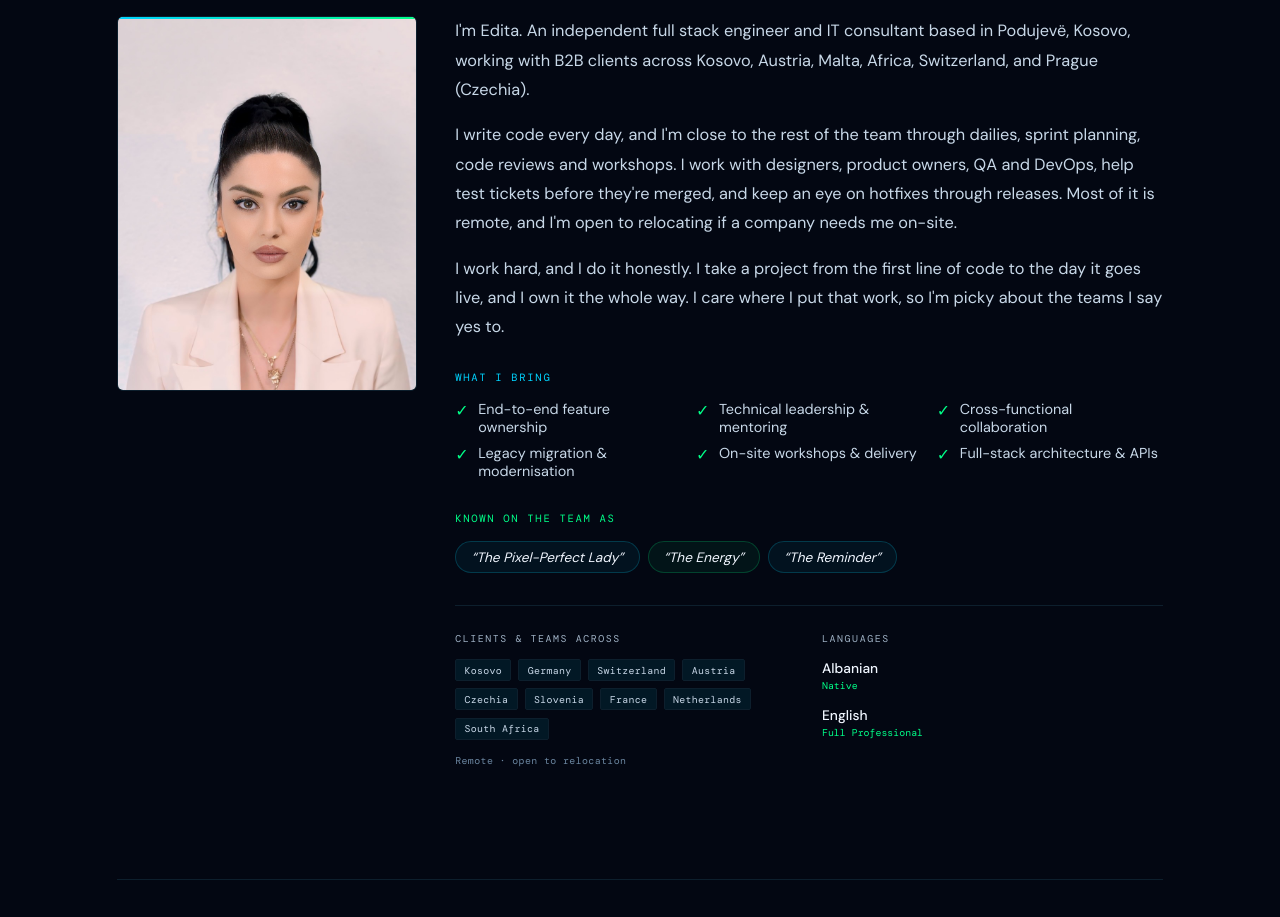
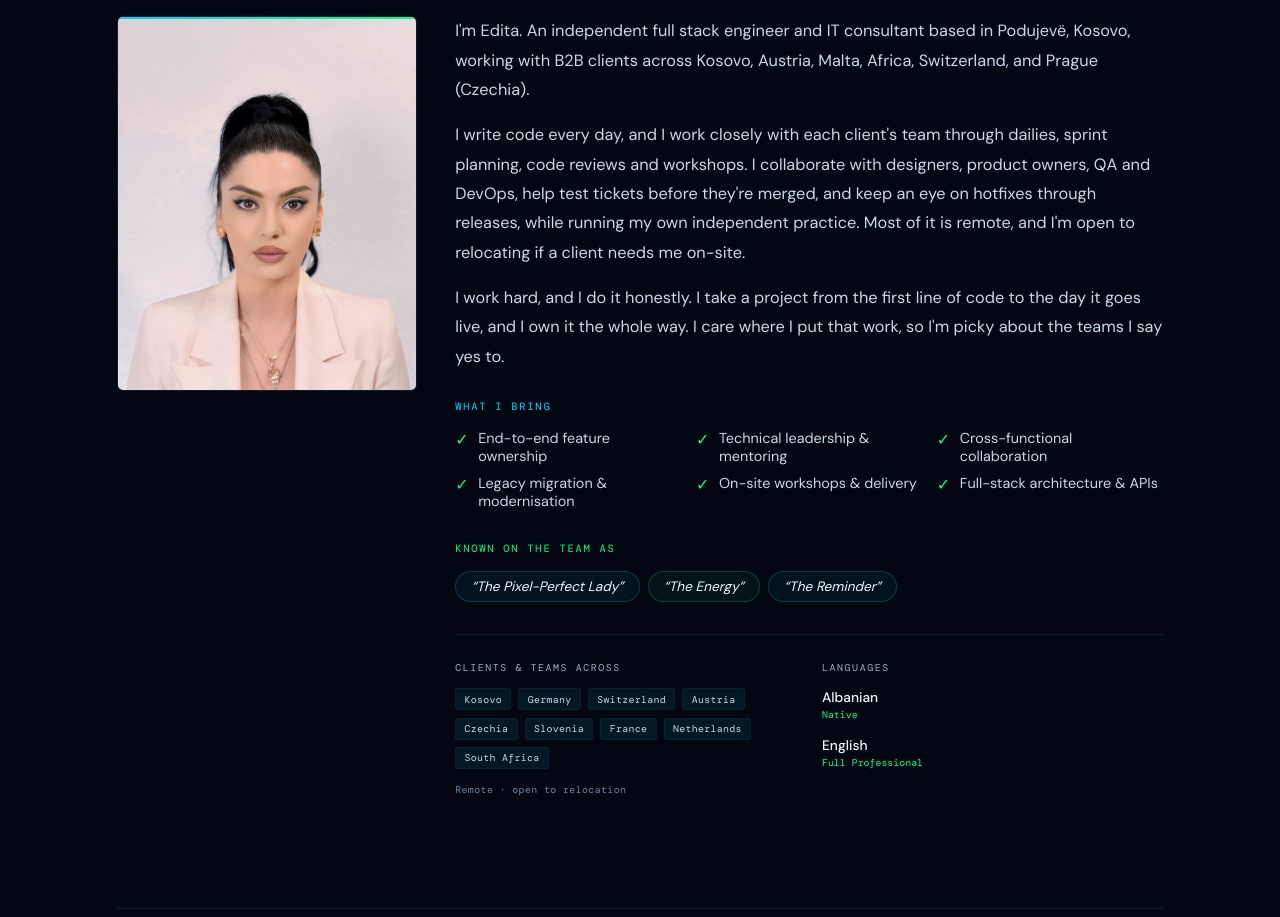
Before and after one commit to EditaLatifi/editadev, a React (Vite) app: page / in a window 1280 px wide. Shown: the part 1020-1937 px from the top of the page. Built offline with nearby package versions, Linux system fonts and the light colour scheme; a web font is replaced by a local one.

Commit message:
About: second paragraph -> independent practice / client teams wording

```diff
--- a/src/App.jsx
+++ b/src/App.jsx
@@ -194,7 +194,7 @@ const PROJECTS = [
 /* ─── ABOUT / LANGUAGES ─────────────────────────────────────────────────── */
 const ABOUT_PARAS = [
   "I'm Edita. An independent full stack engineer and IT consultant based in Podujevë, Kosovo, working with B2B clients across Kosovo, Austria, Malta, Africa, Switzerland, and Prague (Czechia).",
-  "I write code every day, and I'm close to the rest of the team through dailies, sprint planning, code reviews and workshops. I work with designers, product owners, QA and DevOps, help test tickets before they're merged, and keep an eye on hotfixes through releases. Most of it is remote, and I'm open to relocating if a company needs me on-site.",
+  "I write code every day, and I work closely with each client's team through dailies, sprint planning, code reviews and workshops. I collaborate with designers, product owners, QA and DevOps, help test tickets before they're merged, and keep an eye on hotfixes through releases, while running my own independent practice. Most of it is remote, and I'm open to relocating if a client needs me on-site.",
   "I work hard, and I do it honestly. I take a project from the first line of code to the day it goes live, and I own it the whole way. I care where I put that work, so I'm picky about the teams I say yes to.",
 ];
 
```
